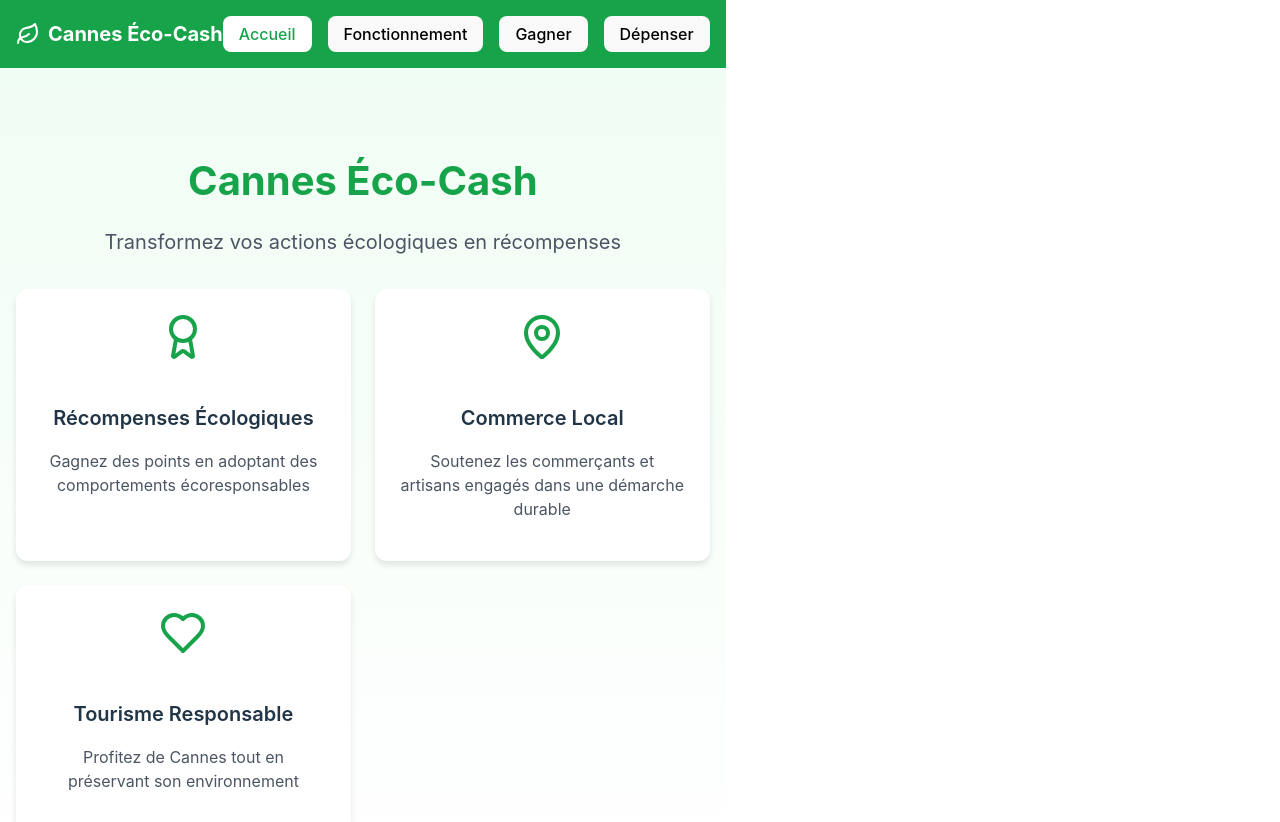
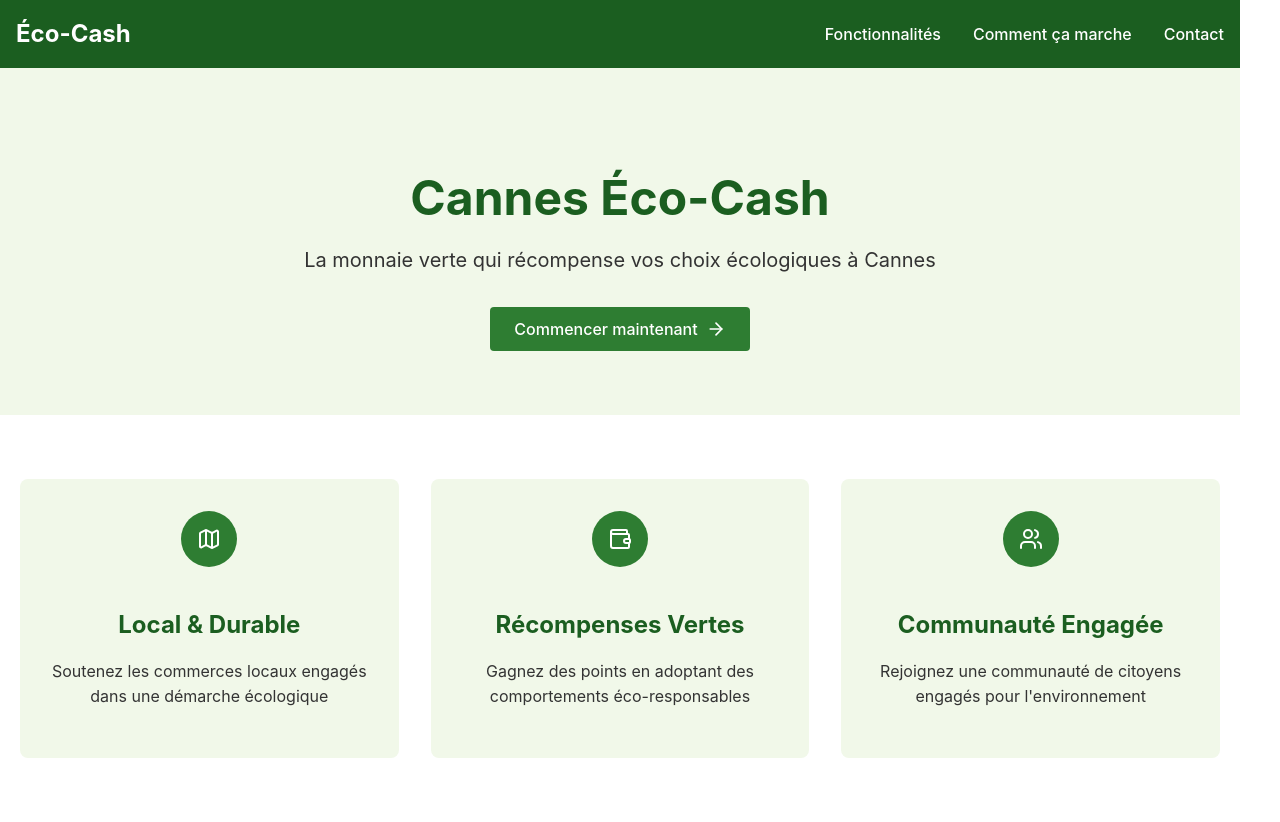
Before and after one commit to Creariax5/Hackathon_TechForTourism, a React (Vite) app: page / in a window 1280 px wide. Shown: the top 822 px of the page. Built offline with nearby package versions, Linux system fonts and the light colour scheme.

Commit message:
[+] main page

```diff
--- a/src/App.jsx
+++ b/src/App.jsx
@@ -1,184 +1,344 @@
 import React, { useState } from 'react';
-import { Leaf, Wallet, MapPin, Heart, Award } from 'lucide-react';
+import { Bell, Menu, X, ArrowRight, Map, Wallet, Users } from 'lucide-react';
+
+const App = () => {
+  const [isMenuOpen, setIsMenuOpen] = useState(false);
+
+  const toggleMenu = () => {
+    setIsMenuOpen(!isMenuOpen);
+  };
 
   const styles = {
+    // Common styles
+    container: {
+      maxWidth: '1200px',
+      margin: '0 auto',
+      padding: '0 20px',
+    },
+    button: {
+      backgroundColor: '#2E7D32',
+      color: 'white',
+      padding: '12px 24px',
+      border: 'none',
+      borderRadius: '4px',
+      cursor: 'pointer',
+      fontSize: '16px',
+      display: 'inline-flex',
+      alignItems: 'center',
+      gap: '8px',
+    },
+
+    // Header styles
+    header: {
+      backgroundColor: '#1B5E20',
+      padding: '1rem',
+      color: 'white',
+    },
     nav: {
-    backgroundColor: '#16a34a',
+      display: 'flex',
+      justifyContent: 'space-between',
+      alignItems: 'center',
+    },
+    logo: {
+      fontSize: '24px',
+      fontWeight: 'bold',
+    },
+    menuButton: {
+      display: 'none',
+      background: 'none',
+      border: 'none',
+      color: 'white',
+      cursor: 'pointer',
+      '@media (max-width: 768px)': {
+        display: 'block',
+      },
+    },
+    navLinks: {
+      display: 'flex',
+      gap: '2rem',
+      '@media (max-width: 768px)': {
+        display: isMenuOpen ? 'flex' : 'none',
+        flexDirection: 'column',
+        position: 'absolute',
+        top: '60px',
+        left: 0,
+        right: 0,
+        backgroundColor: '#1B5E20',
+        padding: '1rem',
+      },
+    },
+    navLink: {
+      color: 'white',
+      textDecoration: 'none',
+      fontSize: '16px',
+    },
+
+    // Hero section styles
+    hero: {
+      backgroundColor: '#F1F8E9',
+      padding: '4rem 0',
+      textAlign: 'center',
+    },
+    heroTitle: {
+      fontSize: '48px',
+      color: '#1B5E20',
+      marginBottom: '1rem',
+    },
+    heroSubtitle: {
+      fontSize: '20px',
+      color: '#333',
+      marginBottom: '2rem',
+    },
+
+    // Features section styles
+    features: {
+      padding: '4rem 0',
+      backgroundColor: 'white',
+    },
+    featuresGrid: {
+      display: 'grid',
+      gridTemplateColumns: 'repeat(3, 1fr)',
+      gap: '2rem',
+      '@media (max-width: 768px)': {
+        gridTemplateColumns: '1fr',
+      },
+    },
+    featureCard: {
+      padding: '2rem',
+      backgroundColor: '#F1F8E9',
+      borderRadius: '8px',
+      textAlign: 'center',
+    },
+    featureIcon: {
+      backgroundColor: '#2E7D32',
       color: 'white',
       padding: '1rem',
-    position: 'sticky',
-    top: 0,
-    zIndex: 50
+      borderRadius: '50%',
+      display: 'inline-flex',
+      marginBottom: '1rem',
     },
-  navContent: {
-    maxWidth: '1200px',
-    margin: '0 auto',
+    featureTitle: {
+      fontSize: '24px',
+      color: '#1B5E20',
+      marginBottom: '1rem',
+    },
+    featureDescription: {
+      color: '#333',
+      lineHeight: '1.6',
+    },
+
+    // How it works section styles
+    howItWorks: {
+      padding: '4rem 0',
+      backgroundColor: '#F1F8E9',
+    },
+    howItWorksTitle: {
+      fontSize: '36px',
+      color: '#1B5E20',
+      textAlign: 'center',
+      marginBottom: '3rem',
+    },
+    steps: {
+      display: 'flex',
+      flexDirection: 'column',
+      gap: '2rem',
+    },
+    step: {
       display: 'flex',
       alignItems: 'center',
-    justifyContent: 'space-between'
+      gap: '2rem',
     },
-  logo: {
+    stepNumber: {
+      backgroundColor: '#2E7D32',
+      color: 'white',
+      width: '40px',
+      height: '40px',
+      borderRadius: '50%',
       display: 'flex',
       alignItems: 'center',
+      justifyContent: 'center',
+      fontSize: '20px',
+      fontWeight: 'bold',
+    },
+    stepContent: {
+      flex: 1,
+    },
+    stepTitle: {
+      fontSize: '24px',
+      color: '#1B5E20',
+      marginBottom: '0.5rem',
+    },
+    stepDescription: {
+      color: '#333',
+      lineHeight: '1.6',
+    },
+
+    // Footer styles
+    footer: {
+      backgroundColor: '#1B5E20',
+      color: 'white',
+      padding: '2rem 0',
+    },
+    footerContent: {
+      display: 'flex',
+      justifyContent: 'space-between',
+      '@media (max-width: 768px)': {
+        flexDirection: 'column',
+        gap: '2rem',
+      },
+    },
+    footerSection: {
+      flex: 1,
+    },
+    footerTitle: {
+      fontSize: '20px',
+      marginBottom: '1rem',
+    },
+    footerLinks: {
+      display: 'flex',
+      flexDirection: 'column',
       gap: '0.5rem',
-    fontSize: '1.25rem',
-    fontWeight: 'bold'
     },
-  navButtons: {
-    display: 'flex',
-    gap: '1rem'
+    footerLink: {
+      color: 'white',
+      textDecoration: 'none',
     },
-  navButton: {
-    padding: '0.5rem 1rem',
-    borderRadius: '0.5rem',
-    border: 'none',
-    cursor: 'pointer',
-    transition: 'background-color 0.3s'
-  },
-  activeNavButton: {
-    backgroundColor: 'white',
-    color: '#16a34a'
-  },
-  hero: {
-    background: 'linear-gradient(to bottom, #f0fdf4, white)',
-    padding: '4rem 1rem'
-  },
-  heroContent: {
-    maxWidth: '900px',
-    margin: '0 auto',
-    textAlign: 'center'
-  },
-  title: {
-    color: '#16a34a',
-    fontSize: '2.5rem',
-    marginBottom: '1.5rem'
-  },
-  subtitle: {
-    color: '#4b5563',
-    fontSize: '1.25rem',
-    marginBottom: '2rem'
-  },
-  cardGrid: {
-    display: 'grid',
-    gridTemplateColumns: 'repeat(auto-fit, minmax(250px, 1fr))',
-    gap: '1.5rem'
-  },
-  card: {
-    backgroundColor: 'white',
-    padding: '1.5rem',
-    borderRadius: '0.75rem',
-    boxShadow: '0 4px 6px rgba(0, 0, 0, 0.1)',
-    textAlign: 'center'
-  },
-  icon: {
-    width: '3rem',
-    height: '3rem',
-    margin: '0 auto 1rem',
-    color: '#16a34a'
-  },
-  cardTitle: {
-    fontSize: '1.25rem',
-    fontWeight: '600',
-    marginBottom: '0.5rem'
-  },
-  cardText: {
-    color: '#4b5563'
-  },
-  section: {
-    padding: '4rem 1rem'
-  },
-  sectionTitle: {
-    fontSize: '2rem',
-    textAlign: 'center',
-    marginBottom: '3rem'
-  },
-  list: {
-    listStyle: 'none',
-    padding: 0,
-    marginTop: '1rem'
-  },
-  listItem: {
-    display: 'flex',
-    alignItems: 'flex-start',
-    gap: '0.5rem',
-    marginBottom: '0.75rem'
-  }
   };
 
-function App() {
-  const [activeSection, setActiveSection] = useState('accueil');
-
-  const renderNav = () => (
+  return (
+    <div>
+      {/* Header */}
+      <header style={styles.header}>
         <nav style={styles.nav}>
-      <div style={styles.navContent}>
-        <div style={styles.logo}>
-          <Leaf />
-          <span>Cannes Éco-Cash</span>
-        </div>
-        <div style={styles.navButtons}>
-          {['Accueil', 'Fonctionnement', 'Gagner', 'Dépenser'].map((item) => (
-            <button
-              key={item}
-              onClick={() => setActiveSection(item.toLowerCase())}
-              style={{
-                ...styles.navButton,
-                ...(activeSection === item.toLowerCase() ? styles.activeNavButton : {})
-              }}
-            >
-              {item}
+          <div style={styles.logo}>Éco-Cash</div>
+          <button style={styles.menuButton} onClick={toggleMenu}>
+            {isMenuOpen ? <X size={24} /> : <Menu size={24} />}
           </button>
-          ))}
-        </div>
+          <div style={styles.navLinks}>
+            <a href="#features" style={styles.navLink}>Fonctionnalités</a>
+            <a href="#how-it-works" style={styles.navLink}>Comment ça marche</a>
+            <a href="#contact" style={styles.navLink}>Contact</a>
           </div>
         </nav>
-  );
+      </header>
 
-  const renderHero = () => (
-    <div style={styles.hero}>
-      <div style={styles.heroContent}>
-        <h1 style={styles.title}>Cannes Éco-Cash</h1>
-        <p style={styles.subtitle}>
-          Transformez vos actions écologiques en récompenses
+      {/* Hero Section */}
+      <section style={styles.hero}>
+        <div style={styles.container}>
+          <h1 style={styles.heroTitle}>Cannes Éco-Cash</h1>
+          <p style={styles.heroSubtitle}>
+            La monnaie verte qui récompense vos choix écologiques à Cannes
           </p>
-        <div style={styles.cardGrid}>
-          {[
-            {
-              icon: Award,
-              title: 'Récompenses Écologiques',
-              text: 'Gagnez des points en adoptant des comportements écoresponsables'
-            },
-            {
-              icon: MapPin,
-              title: 'Commerce Local',
-              text: 'Soutenez les commerçants et artisans engagés dans une démarche durable'
-            },
-            {
-              icon: Heart,
-              title: 'Tourisme Responsable',
-              text: 'Profitez de Cannes tout en préservant son environnement'
-            }
-          ].map((item, index) => (
-            <div key={index} style={styles.card}>
-              <item.icon style={styles.icon} />
-              <h3 style={styles.cardTitle}>{item.title}</h3>
-              <p style={styles.cardText}>{item.text}</p>
+          <button style={styles.button}>
+            Commencer maintenant <ArrowRight size={20} />
+          </button>
         </div>
-          ))}
+      </section>
+
+      {/* Features Section */}
+      <section id="features" style={styles.features}>
+        <div style={styles.container}>
+          <div style={styles.featuresGrid}>
+            <div style={styles.featureCard}>
+              <div style={styles.featureIcon}>
+                <Map size={24} />
+              </div>
+              <h3 style={styles.featureTitle}>Local & Durable</h3>
+              <p style={styles.featureDescription}>
+                Soutenez les commerces locaux engagés dans une démarche écologique
+              </p>
+            </div>
+            <div style={styles.featureCard}>
+              <div style={styles.featureIcon}>
+                <Wallet size={24} />
+              </div>
+              <h3 style={styles.featureTitle}>Récompenses Vertes</h3>
+              <p style={styles.featureDescription}>
+                Gagnez des points en adoptant des comportements éco-responsables
+              </p>
+            </div>
+            <div style={styles.featureCard}>
+              <div style={styles.featureIcon}>
+                <Users size={24} />
+              </div>
+              <h3 style={styles.featureTitle}>Communauté Engagée</h3>
+              <p style={styles.featureDescription}>
+                Rejoignez une communauté de citoyens engagés pour l'environnement
+              </p>
             </div>
           </div>
         </div>
-  );
+      </section>
 
-  // ... Rest of the component implementation following the same pattern,
-  // replacing Tailwind classes with the style object
+      {/* How it Works Section */}
+      <section id="how-it-works" style={styles.howItWorks}>
+        <div style={styles.container}>
+          <h2 style={styles.howItWorksTitle}>Comment ça marche</h2>
+          <div style={styles.steps}>
+            <div style={styles.step}>
+              <div style={styles.stepNumber}>1</div>
+              <div style={styles.stepContent}>
+                <h3 style={styles.stepTitle}>Inscription</h3>
+                <p style={styles.stepDescription}>
+                  Créez votre compte Éco-Cash en quelques clics et recevez votre portefeuille numérique
+                </p>
+              </div>
+            </div>
+            <div style={styles.step}>
+              <div style={styles.stepNumber}>2</div>
+              <div style={styles.stepContent}>
+                <h3 style={styles.stepTitle}>Actions Vertes</h3>
+                <p style={styles.stepDescription}>
+                  Participez à des actions écologiques et cumulez des points Éco-Cash
+                </p>
+              </div>
+            </div>
+            <div style={styles.step}>
+              <div style={styles.stepNumber}>3</div>
+              <div style={styles.stepContent}>
+                <h3 style={styles.stepTitle}>Utilisez vos Points</h3>
+                <p style={styles.stepDescription}>
+                  Dépensez vos points chez nos partenaires locaux engagés
+                </p>
+              </div>
+            </div>
+          </div>
+        </div>
+      </section>
 
-  return (
-    <div style={{ minHeight: '100vh', backgroundColor: 'white' }}>
-      {renderNav()}
-      {activeSection === 'accueil' && renderHero()}
-      {/* Add other section renders here */}
+      {/* Footer */}
+      <footer style={styles.footer}>
+        <div style={styles.container}>
+          <div style={styles.footerContent}>
+            <div style={styles.footerSection}>
+              <h3 style={styles.footerTitle}>À propos</h3>
+              <div style={styles.footerLinks}>
+                <a href="#" style={styles.footerLink}>Notre mission</a>
+                <a href="#" style={styles.footerLink}>L'équipe</a>
+                <a href="#" style={styles.footerLink}>Partenaires</a>
+              </div>
+            </div>
+            <div style={styles.footerSection}>
+              <h3 style={styles.footerTitle}>Ressources</h3>
+              <div style={styles.footerLinks}>
+                <a href="#" style={styles.footerLink}>Guide d'utilisation</a>
+                <a href="#" style={styles.footerLink}>FAQ</a>
+                <a href="#" style={styles.footerLink}>Blog</a>
+              </div>
+            </div>
+            <div style={styles.footerSection}>
+              <h3 style={styles.footerTitle}>Contact</h3>
+              <div style={styles.footerLinks}>
+                <a href="#" style={styles.footerLink}>Support</a>
+                <a href="#" style={styles.footerLink}>Presse</a>
+                <a href="#" style={styles.footerLink}>Carrières</a>
+              </div>
+            </div>
+          </div>
+        </div>
+      </footer>
     </div>
   );
-}
+};
 
 export default App;
```
Lines whose indentation alone changed are shown as unchanged.
